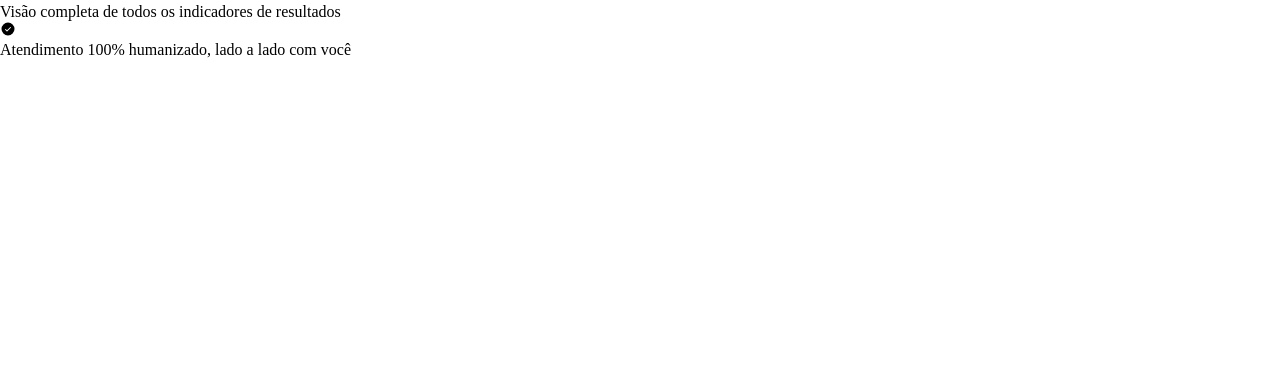
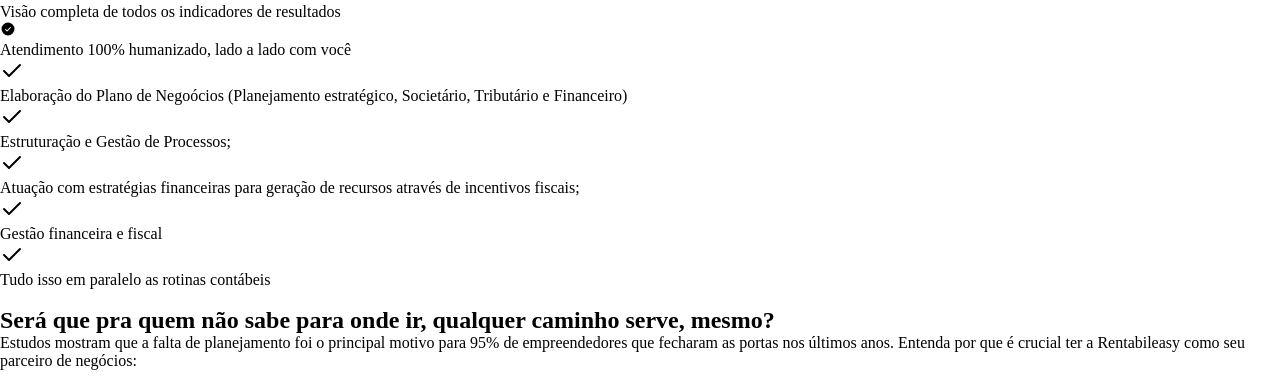
Before and after one commit to Daniel-Oliveira-S/rentabileasy, a React (Vite) app: page / in a window 1280 px wide. Shown: the part 445-830 px from the top of the page. Before the commit the page ends 800 px from the top, so only its background shows below. Built offline with nearby package versions, Linux system fonts and the light colour scheme.

Commit message:
create clean components

```diff
--- a/src/App.tsx
+++ b/src/App.tsx
@@ -1,7 +1,19 @@
+import { CheckOffer } from "./components/check-offer";
 import Header from "./components/header";
+import { Icontext } from "./components/icontext";
 import "./styles/App.css";
-import { CheckCircle } from "@phosphor-icons/react";
+import * as react from "react";
 function App() {
+  const [mobile, setMobile] = react.useState(false);
+
+  react.useEffect(() => {
+    function handleResize() {
+      setMobile(window.innerWidth <= 768);
+    }
+    window.addEventListener("resize", handleResize);
+    handleResize();
+  }, []);
+
   return (
     <>
       <Header />
@@ -39,27 +51,30 @@
             title="Sobre a rentabileasy"
             allow="accelerometer; autoplay; clipboard-write; encrypted-media; gyroscope; picture-in-picture; web-share"
           ></iframe>
-          <div className="about-icons">
-            <div className="icontext">
-              <CheckCircle weight="fill" />
-              <p>
-                Garanta o melhor regime tributário e fiscal para a sua empresa
-              </p>
-            </div>
-            <div className="icontext">
-              <CheckCircle weight="fill" />
-              <p>Controles e processos que evitam desperdicios</p>
-            </div>
-            <div className="icontext">
-              <CheckCircle weight="fill" />
-              <p>Visão completa de todos os indicadores de resultados</p>
-            </div>
-            <div className="icontext">
-              <CheckCircle weight="fill" />
-              <p>Atendimento 100% humanizado, lado a lado com você</p>
-            </div>
+          <Icontext />
+        </section>
+        <section id="offers">
+          <div className="offer-flex">
+            <CheckOffer />
+            <img src="" alt="" />
           </div>
         </section>
+        <section id="indicative">
+          <div className="title-text">
+            <h2>
+              Será que pra quem não sabe para onde ir, qualquer caminho serve,
+              mesmo?
+            </h2>
+            <p>
+              Estudos mostram que a falta de planejamento foi o principal motivo
+              para 95% de empreendedores que fecharam as portas nos últimos
+              anos. Entenda por que é crucial ter a Rentabileasy como seu
+              parceiro de negócios:
+            </p>
+          </div>
+          {mobile ? <img src="" alt="" /> : <img src="" alt="" />}
+        </section>
+        <section id="evolution"></section>
       </main>
     </>
   );
--- /dev/null
+++ b/src/components/check-offer.tsx
@@ -0,0 +1,38 @@
+import { Check } from "lucide-react";
+
+const checkOffer = [
+  {
+    icon: <Check />,
+    text: "Elaboração do Plano de Negoócios (Planejamento estratégico, Societário, Tributário e Financeiro)",
+  },
+  {
+    icon: <Check />,
+    text: "Estruturação e Gestão de Processos;",
+  },
+  {
+    icon: <Check />,
+    text: "Atuação com estratégias financeiras para geração de recursos através de incentivos fiscais;",
+  },
+  {
+    icon: <Check />,
+    text: "Gestão financeira e fiscal",
+  },
+
+  {
+    icon: <Check />,
+    text: "Tudo isso em paralelo as rotinas contábeis",
+  },
+];
+
+export function CheckOffer() {
+  return (
+    <div className="check-offer">
+      {checkOffer.map(({ icon, text }) => (
+        <div className="icon-text" key={text}>
+          {icon}
+          <p>{text}</p>
+        </div>
+      ))}
+    </div>
+  );
+}
--- /dev/null
+++ b/src/components/circles-grid.tsx
@@ -0,0 +1,3 @@
+export function CirclesGrid() {
+  return <div className="circles-grid"></div>;
+}
--- /dev/null
+++ b/src/components/icontext.tsx
@@ -0,0 +1,33 @@
+import { CheckCircle } from "@phosphor-icons/react";
+
+const iconTexts = [
+  {
+    icon: <CheckCircle weight="fill" />,
+    text: "Garanta o melhor regime tributário e fiscal para a sua empresa",
+  },
+  {
+    icon: <CheckCircle weight="fill" />,
+    text: "Controles e processos que evitam desperdicios",
+  },
+  {
+    icon: <CheckCircle weight="fill" />,
+    text: "Visão completa de todos os indicadores de resultados",
+  },
+  {
+    icon: <CheckCircle weight="fill" />,
+    text: "Atendimento 100% humanizado, lado a lado com você",
+  },
+];
+
+export function Icontext() {
+  return (
+    <div className="about-icons">
+      {iconTexts.map(({ icon, text }) => (
+        <div className="icon-text" key={text}>
+          {icon}
+          <p>{text}</p>
+        </div>
+      ))}
+    </div>
+  );
+}
```
